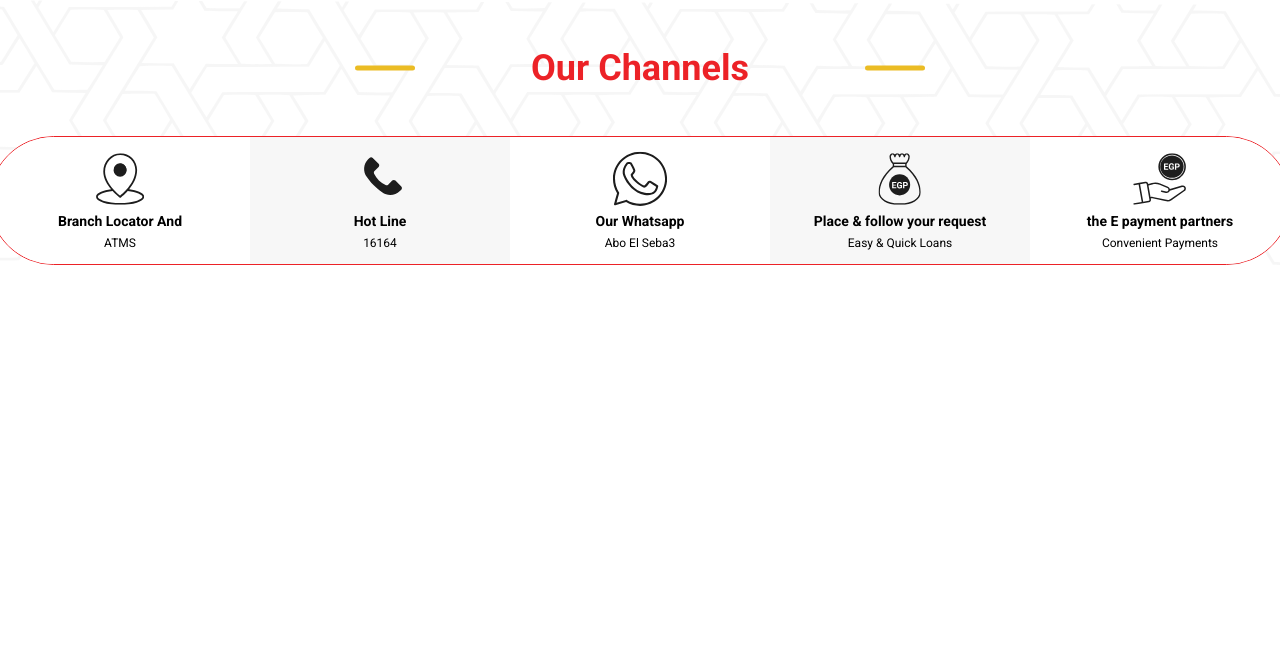
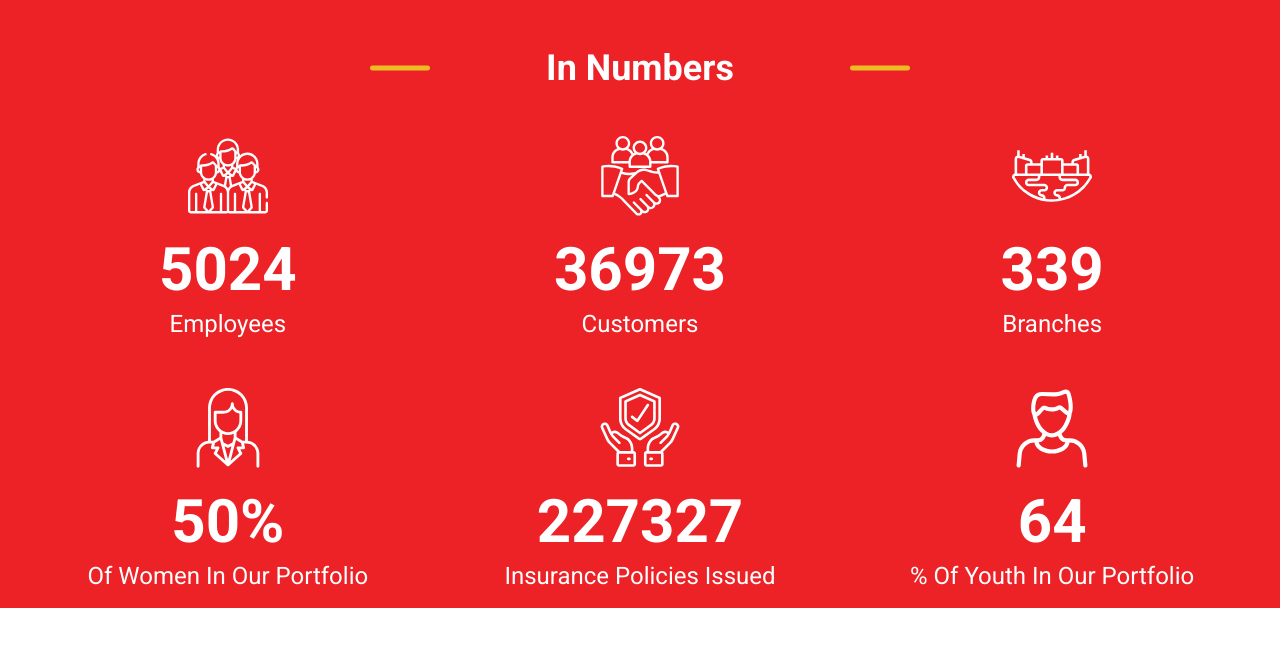
Before and after one commit to mohameddd-hassan/Tanmeyah, an Angular app in the folder front/: page / in a window 1280 px wide. Shown: the top 646 px of the page. Built offline with nearby package versions, Linux system fonts and the light colour scheme; a web font is replaced by a local one.

Commit message:
updated 2 sections

```diff
--- a/front/src/app/app.component.html
+++ b/front/src/app/app.component.html
@@ -4,5 +4,5 @@
 <app-about/>
 <app-ourproducts/> -->
 
-<!-- <app-number/> -->
- <app-ourchannel/>
+<app-number/>
+ <!-- <app-ourchannel/> -->
--- a/front/src/app/components/number/number.component.html
+++ b/front/src/app/components/number/number.component.html
@@ -1,6 +1,6 @@
 <div class="flex flex-col justify-center items-center bg-head">
     <div class="group relative ">
-        <span class="hidden sm:block absolute left-0 top-1/2
+        <span class="block absolute left-0 top-1/2
             -translate-x-12 md:-translate-x-24 lg:-translate-x-24 2xl:-translate-x-48
             -translate-y-1/2
             w-[32px] md:w-[64px] lg:w-[60px] 2xl:w-[90px]
@@ -8,7 +8,7 @@
             h-[5px] 2xl:h-[8px]
             rounded-full bg-slide2 transition-all duration-500"></span>
         <h2 class="font-hm font-bold text-txt text-2xl md:text-3xl lg:text-4xl lg:pt-12 2xl:text-6xl leading-10 mb-12 pt-8 mx-6 md:mx-12 lg:mx-20 2xl:mx-32">In Numbers</h2>
-        <span class="hidden sm:block absolute right-0 top-1/2
+        <span class="block absolute right-0 top-1/2
             translate-x-12 md:translate-x-24 lg:translate-x-24 2xl:translate-x-48
             -translate-y-1/2
             w-[32px] md:w-[64px] lg:w-[60px] 2xl:w-[90px]
@@ -16,7 +16,7 @@
             h-[5px] 2xl:h-[8px]
             rounded-full bg-slide2 transition-all duration-500"></span>
     </div>
-    <div class="grid grid-cols-1 md:grid-cols-2 lg:grid-cols-3 gap-y-6 md:gap-y-10 lg:gap-y-8 gap-x-6 md:gap-x-16 lg:gap-x-32 2xl:gap-x-60 text-balance">
+    <div class="grid grid-cols-1 md:grid-cols-2 lg:grid-cols-3 gap-y-6 md:gap-y-10 lg:gap-y-8 gap-x-6 md:gap-x-16 lg:gap-x-32 2xl:gap-x-60 text-balance md:w-auto w-full">
     @for(n of nums ; track n){
         <div class="flex justify-center flex-col items-center gap-2 text-balance mb-8 sm:mb-4">
             <img [src]="n.img" class="mb-4 w-12 md:w-16 lg:w-20 2xl:w-32 h-12 md:h-16 lg:h-20 2xl:h-32"/>
--- a/front/src/app/components/ourchannel/ourchannel.component.html
+++ b/front/src/app/components/ourchannel/ourchannel.component.html
@@ -1,32 +1,46 @@
 <div class="flex justify-center flex-col items-center relative z-50">
-  <div class="bg-hero-pattern bg-no-repeat bg-cover absolute inset-0 z-0 opacity-25"></div>
-  <div class="group relative z-10 ">
-    <span class="hidden sm:block absolute left-0 top-1/2
-        -translate-x-12 md:-translate-x-24 lg:-translate-x-24 2xl:-translate-x-48
-        -translate-y-1/2
-        w-[32px] md:w-[64px] lg:w-[60px] 2xl:w-[90px]
-        group-hover:w-[64px] md:group-hover:w-[128px] lg:group-hover:w-[100px] 2xl:group-hover:w-[190px]
-        h-[5px] 2xl:h-[8px]
-        rounded-full bg-slide2 transition-all duration-500"></span>
-    <h2 class="font-hm font-bold text-head text-3xl md:text-3xl lg:text-4xl lg:pt-12 2xl:text-6xl leading-10 mb-12 pt-8 mx-6 md:mx-12 lg:mx-20 2xl:mx-32 z-10">Our Channels</h2>
-    <span class="hidden sm:block absolute right-0 top-1/2
-        translate-x-12 md:translate-x-24 lg:translate-x-24 2xl:translate-x-48
-        -translate-y-1/2
-        w-[32px] md:w-[64px] lg:w-[60px] 2xl:w-[90px]
-        group-hover:w-[64px] md:group-hover:w-[128px] lg:group-hover:w-[100px] 2xl:group-hover:w-[190px]
-        h-[5px] 2xl:h-[8px]
-        rounded-full bg-slide2 transition-all duration-500"></span>
-</div>
-  <div class="flex flex-col md:flex-row items-center border rounded-full overflow-hidden px-0 z-10 relative border-head 2xl:w-[1800px]">
+  <div
+    class="bg-hero-pattern bg-no-repeat bg-cover absolute inset-0 z-0 opacity-25"
+  ></div>
+  <div class="group relative z-10">
+    <span
+      class="block absolute left-0 top-1/2 -translate-x-12 md:-translate-x-24 lg:-translate-x-24 2xl:-translate-x-48 -translate-y-1/2 w-[32px] md:w-[64px] lg:w-[60px] 2xl:w-[90px] group-hover:w-[64px] md:group-hover:w-[128px] lg:group-hover:w-[100px] 2xl:group-hover:w-[190px] h-[5px] 2xl:h-[8px] rounded-full bg-slide2 transition-all duration-500"
+    ></span>
+    <h2
+      class="font-hm font-bold text-head text-3xl md:text-3xl lg:text-4xl lg:pt-12 2xl:text-6xl leading-10 mb-12 pt-8 mx-6 md:mx-12 lg:mx-20 2xl:mx-32 z-10"
+    >
+      Our Channels
+    </h2>
+    <span
+      class="block absolute right-0 top-1/2 translate-x-12 md:translate-x-24 lg:translate-x-24 2xl:translate-x-48 -translate-y-1/2 w-[32px] md:w-[64px] lg:w-[60px] 2xl:w-[90px] group-hover:w-[64px] md:group-hover:w-[128px] lg:group-hover:w-[100px] 2xl:group-hover:w-[190px] h-[5px] 2xl:h-[8px] rounded-full bg-slide2 transition-all duration-500"
+    ></span>
+  </div>
+  <div
+    class="rounded-[50px] flex flex-col md:flex-row items-center border overflow-hidden z-10 relative border-head w-[80%]"
+  >
     @for(c of channels; let i = $index; track c){
-      <div
-        class="flex flex-col items-center px-4 sm:px-4 md:px-2 last:border-r-0 xl:w-[260px] xl:h-[127px] 2xl:w-[360px] 2xl:h-[180px] 2xl:justify-center lg:w-[160px] lg:h-[120px] lg:justify-center sm:w-[120px] sm:h-[90px] sm:justify-center md:w-[140px] md:h-[100px] md:justify-center w-[120px] h-[200px] justify-center"
-        [ngStyle]="{ 'background': i % 2 !== 0 ? '#F7F7F7' : '#fff' }"
-      >
-        <img [src]="c.img" class="w-6 h-6 sm:w-8 sm:h-8 md:w-9 md:h-9 lg:w-10 lg:h-10 xl:w-14 xl:h-14 2xl:w-20 2xl:h-20 mb-1"/>
-        <p class="font-hm font-bold text-[11px] leading-4 sm:text-xs sm:leading-4 md:text-[10px] md:leading-5 lg:text-xs lg:leading-5 xl:text-sm leading-7 2xl:text-xl">{{c.title}}</p>
-        <p class="font-hm font-normal pt-0.5 text-[10px] sm:text-xs sm:pt-0.5 md:text-[10px] md:pt-1 lg:text-xs lg:pt-1 2xl:text-xl">{{c.p}}</p>
+
+    <div
+      class="flex flex-row md:flex-col items-center w-full md:gap-2 gap-4 md:p-0 p-4"
+      [ngClass]="i % 2 === 0 ? 'bg-txt' : 'bg-[#e7e7e7]'"
+    >
+      <img
+        [src]="c.img"
+        class="w-6 h-6 2xl:w-12 2xl:h-12 md:w-6 md:h-6 lg:w-6 lg:h-6 xl:w-8 xl:h-8 md:pt-2 md:my-2"
+      />
+      <div class="flex flex-col md:items-center flex-1">
+        <p
+          class="font-hm font-bold text-[13px]   md:text-[9px] lg:text-[10px] xl:text-sm 2xl:text-xl"
+        >
+          {{ c.title }}
+        </p>
+        <p
+          class="font-hm font-normal pt-0.5 text-[10px] sm:text-xs sm:pt-0.5 md:text-[9px] lg:text-xs lg:pt-1 2xl:text-xl"
+        >
+          {{ c.p }}
+        </p>
       </div>
+    </div>
     }
   </div>
 </div>
```
